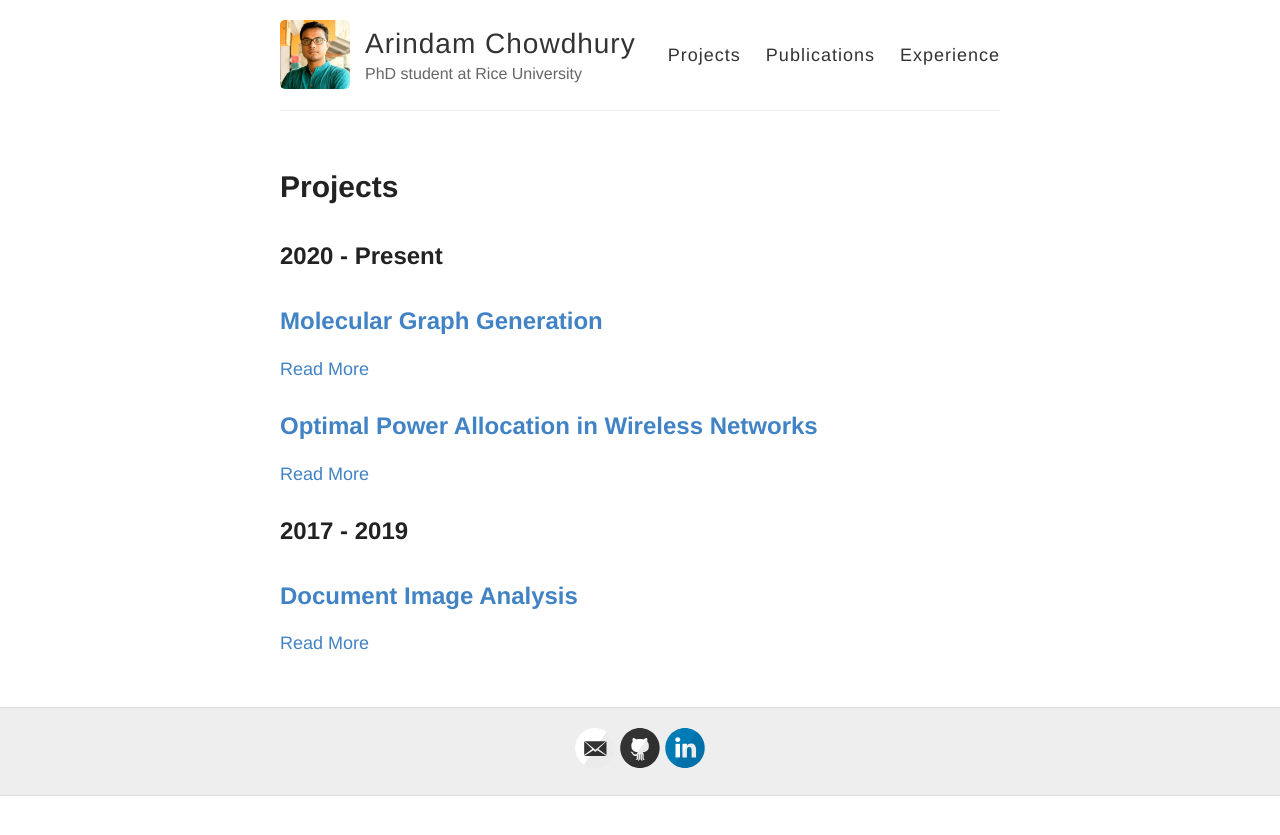
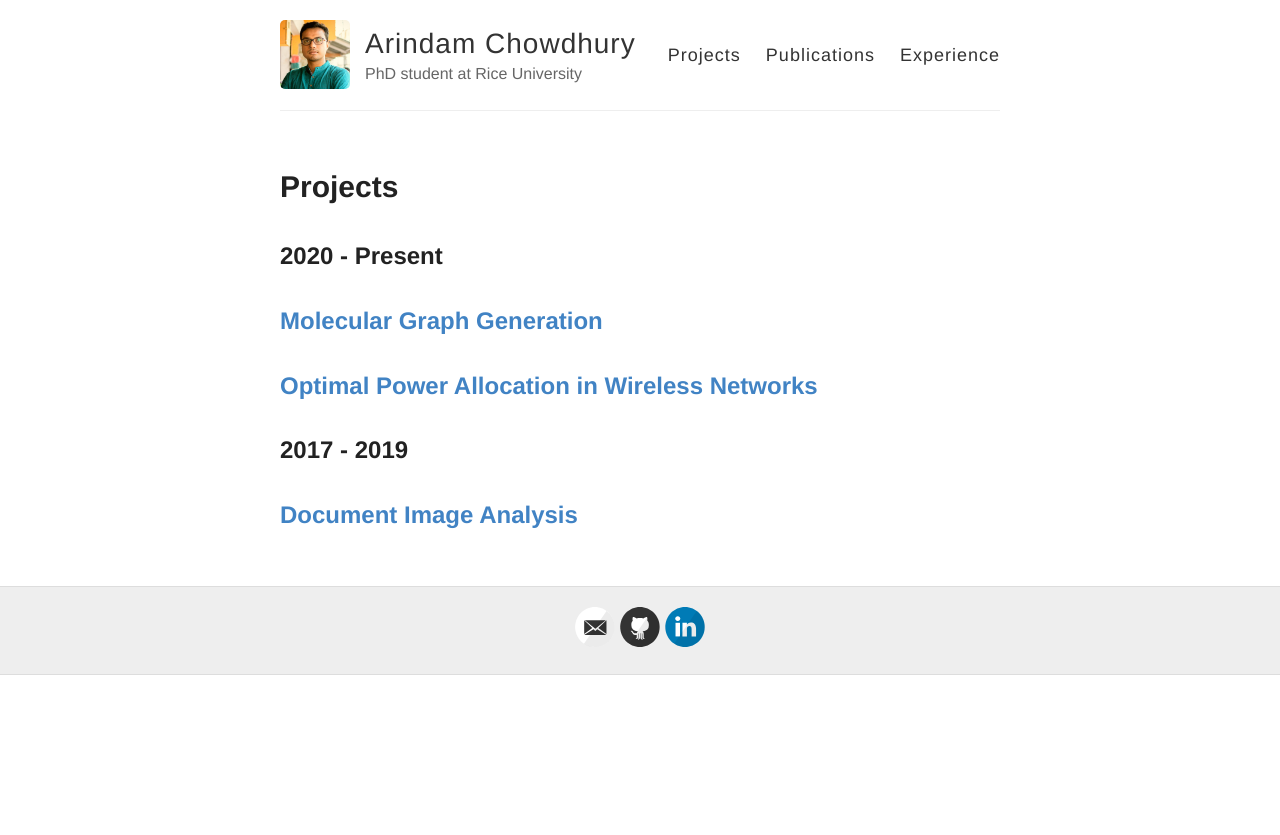
Before and after one commit to ArCho48/ArCho48.github.io, a Jekyll site: the page built from projects.md, in a window 1280 px wide. Shown: the top 835 px of the page. Built offline with Jekyll 4.4.1, drawn with Linux system fonts in a browser that asks for light colours.

Commit message:
fourth commit

```diff
--- a/projects.md
+++ b/projects.md
@@ -7,14 +7,14 @@
 ## 2020 - Present
 
 ## [Molecular Graph Generation](/projects//molGen.md)
-<!--Synthesizing new molecules with desired properties is an important step towards discovering new drugs. The space of possible molecules is vast and it is expensive to design each molecule and do experimental validation for eligibility. Deep neural networks have recently been applied successfully to this problem. Molecules can be represented in form of graphs with constituent atoms as nodes and edges being the chemical bond between them. In such a setting, the highly complex process of \textit{de novo} ( new ) drug design can be formulated as a graph generation  problem, with the additional constraint that a molecular graph must be a valid drug and preferably, have some desirable chemical properties. Graph Neural Networks (GNNs) can be applied to the generation problem under a Reinforcement Learning (RL) framework that would incorporate desirable chemical properties in the molecules. --> [Read More](/projects//molGen.md)
+<!--Synthesizing new molecules with desired properties is an important step towards discovering new drugs. The space of possible molecules is vast and it is expensive to design each molecule and do experimental validation for eligibility. Deep neural networks have recently been applied successfully to this problem. Molecules can be represented in form of graphs with constituent atoms as nodes and edges being the chemical bond between them. In such a setting, the highly complex process of \textit{de novo} ( new ) drug design can be formulated as a graph generation  problem, with the additional constraint that a molecular graph must be a valid drug and preferably, have some desirable chemical properties. Graph Neural Networks (GNNs) can be applied to the generation problem under a Reinforcement Learning (RL) framework that would incorporate desirable chemical properties in the molecules.  [Read More](/projects//molGen.md)-->
 
 
 ## [Optimal Power Allocation in Wireless Networks](/projects//powAlloc.md)
 
-[Read More](/projects//powAlloc.md)
+<!-- [Read More](/projects//powAlloc.md) -->
 
 ## 2017 - 2019
 
 ## [Document Image Analysis](/projects//powAlloc.md)
-<!-- Automatic generation of textual summary of graphical data through reasoning-based question-answering. End-to-end neural model for offline recognition of handwritten text. Automatic digitization of industrial inspection sheets. --> [Read More](/projects//dia.md)
+<!-- Automatic generation of textual summary of graphical data through reasoning-based question-answering. End-to-end neural model for offline recognition of handwritten text. Automatic digitization of industrial inspection sheets.  [Read More](/projects//dia.md)-->
```
